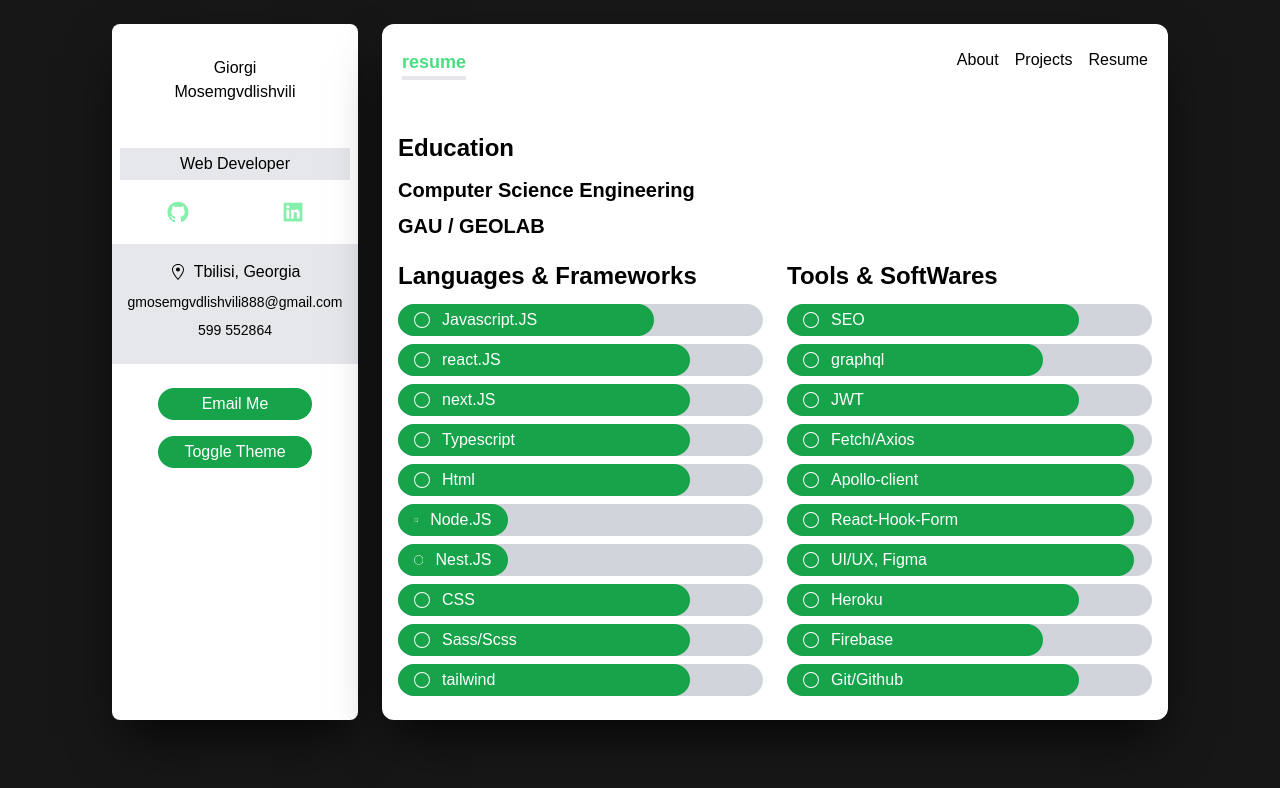
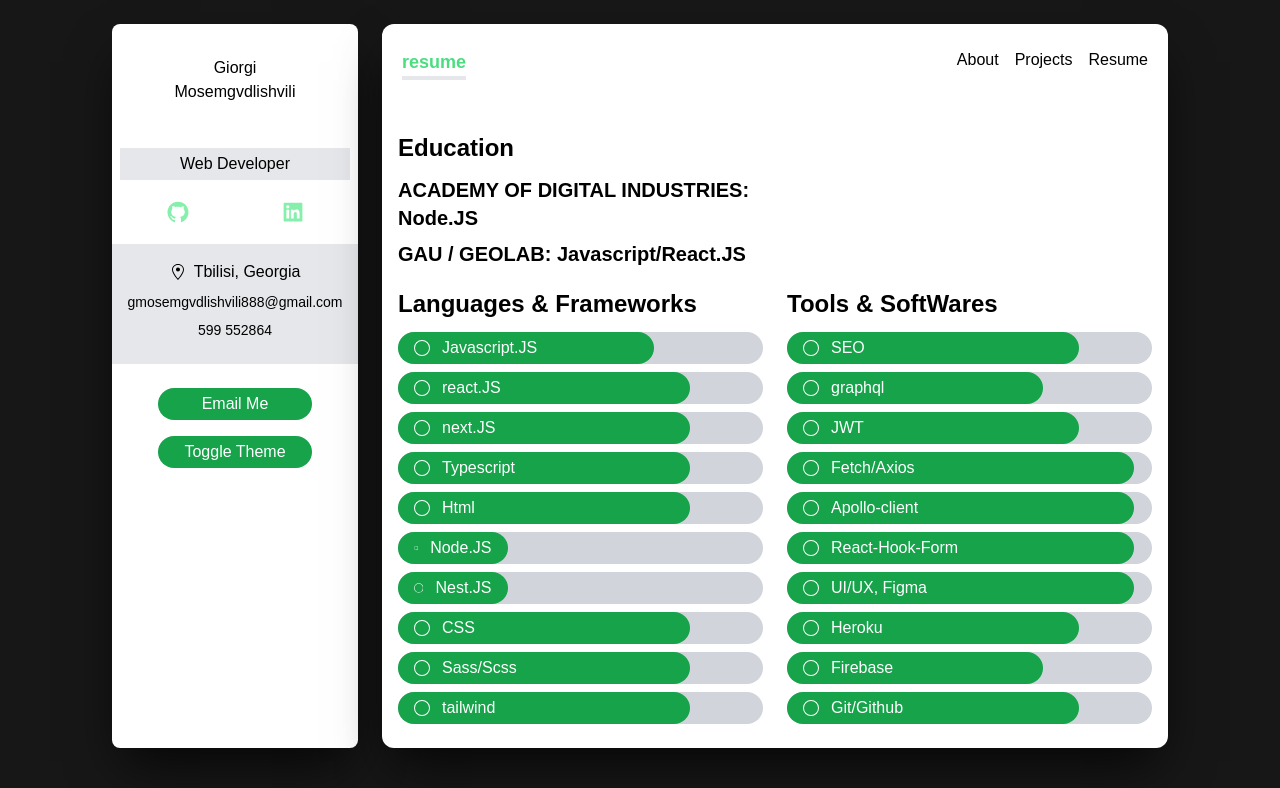
Before and after one commit to gio-lix/resume, a Next.js app: page /resume in a window 1280 px wide. Shown: the top 788 px of the page. Built offline with nearby package versions, Linux system fonts and the light colour scheme.

Commit message:
update education data

```diff
--- a/pages/resume.tsx
+++ b/pages/resume.tsx
@@ -15,8 +15,8 @@ const Resume = () => {
                 <motion.div variants={fadeInUp} initial="initial" animate="animate">
                     <h5 className='my-3 text-2xl font-bold'>Education</h5>
                     <div>
-                        <h5  className='my-2 text-xl font-semibold'>Computer Science Engineering</h5>
-                        <p  className='my-2 text-xl font-semibold'>GAU / GEOLAB </p>
+                        <h5  className='my-2 text-xl font-semibold'>ACADEMY OF DIGITAL INDUSTRIES: Node.JS</h5>
+                        <p  className='my-2 text-xl font-semibold'>GAU / GEOLAB: Javascript/React.JS </p>
                     </div>
                 </motion.div>
             </div>
```
